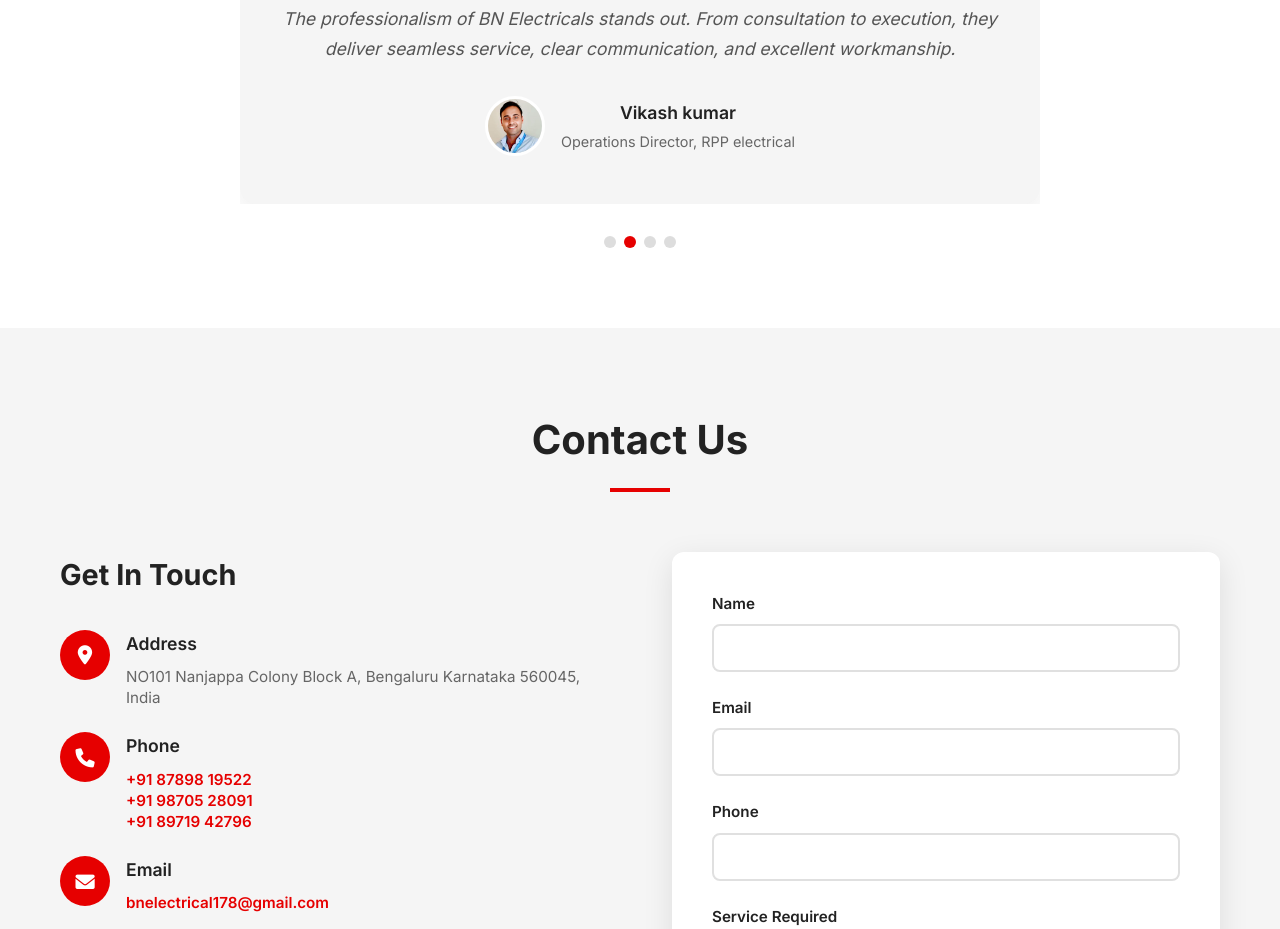
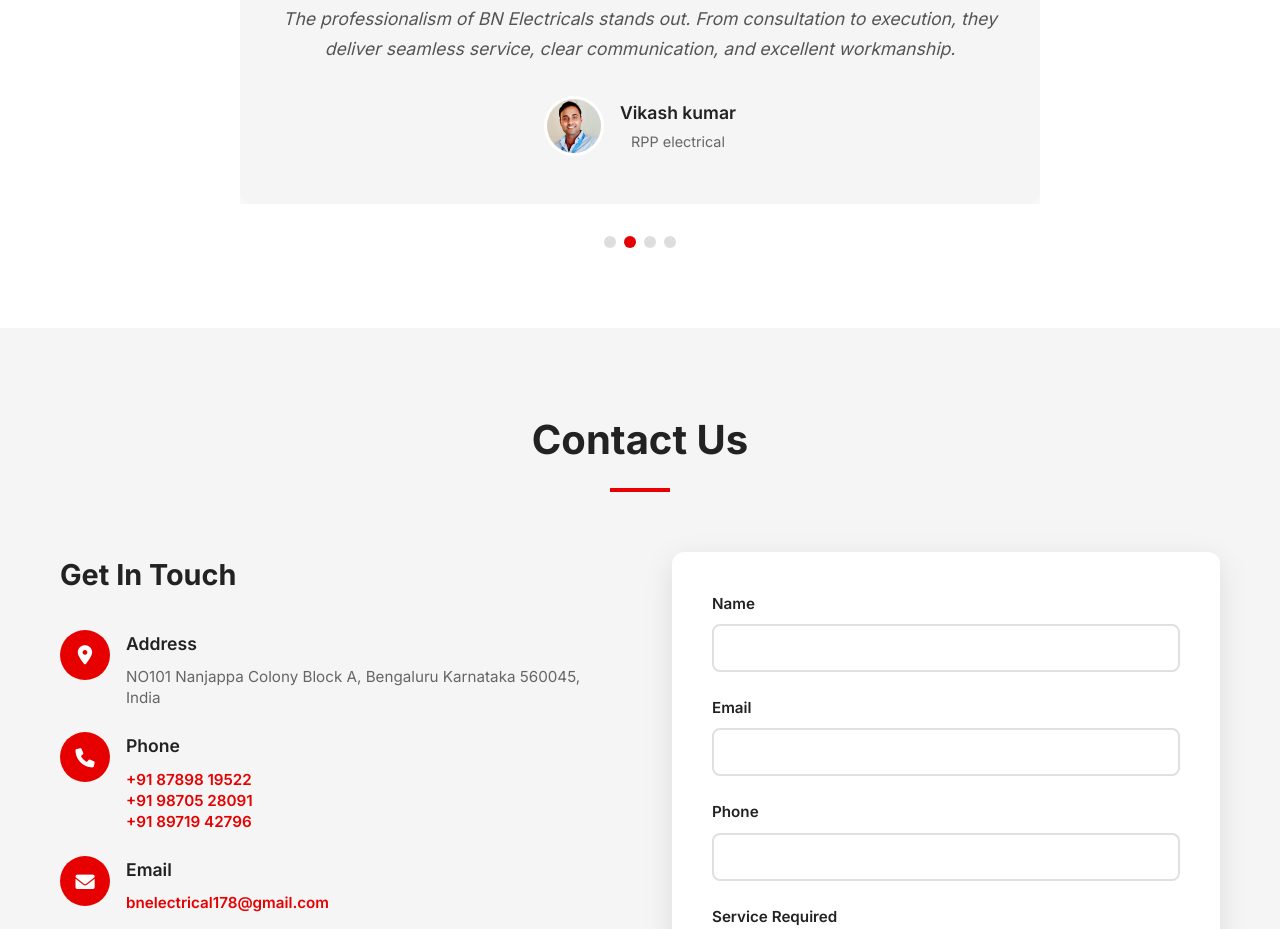
Before and after one commit to mrsaffu/BN_ELECTRICALS_WEB, a React (Vite) app: page / in a window 1280 px wide. Shown: the part 7640-8569 px from the top of the page. Built offline with nearby package versions, Linux system fonts and the light colour scheme; no server answers.

Commit message:
update contact and testimonial

```diff
--- a/index.html
+++ b/index.html
@@ -4,8 +4,9 @@
     <meta charset="UTF-8" />
     <meta name="viewport" content="width=device-width, initial-scale=1.0, maximum-scale=1" />
     <title>BN Electricals - Electrical Contractors & Engineers | Professional Electrical Services</title>
-    <meta name="description" content="BN Electricals - Professional electrical contractors and engineers with 30+ years experience. Residential, commercial, and industrial electrical solutions. Licensed and trusted expertise." />
+    <meta name="description" content="BN Electricals - Professional electrical contractors and engineers with 3+ years experience. Residential, commercial, and industrial electrical solutions. Licensed and trusted expertise." />
     <meta name="keywords" content="electrical contractors, electrical engineers, residential electrical, commercial electrical, industrial electrical, electrical maintenance, Perth electricians, electrical services" />
+
 
     <!-- Open Graph tags -->
     <meta property="og:title" content="BN Electricals - Electrical Contractors & Engineers" />
--- a/src/components/Hero.jsx
+++ b/src/components/Hero.jsx
@@ -3,7 +3,7 @@
 const Hero = () => {
   const handleCallNow = () => {
     // Clean phone number format for tel: links
-    const phoneNumber = 'tel:+919870528091'; // Australian format
+    const phoneNumber = 'tel:+918971942796'; // Australian format
     window.location.href = phoneNumber;
   };
 
--- a/src/components/Testimonials.jsx
+++ b/src/components/Testimonials.jsx
@@ -1,10 +1,10 @@
 import { useState, useEffect } from "react";
 import "../styles/testimonials.css";
 
-import testi1 from "../assets/Testimonial/testi1.jpg"
-import testi2 from "../assets/Testimonial/testi2.jpg"
-import testi3 from "../assets/Testimonial/testi3.jpg"
-import testi4 from "../assets/Testimonial/testi4.jpg"
+import testi1 from "../assets/Testimonial/testi1.jpg";
+import testi2 from "../assets/Testimonial/testi2.jpg";
+import testi3 from "../assets/Testimonial/testi3.jpg";
+import testi4 from "../assets/Testimonial/testi4.jpg";
 
 const Testimonials = () => {
   const [currentSlide, setCurrentSlide] = useState(0);
@@ -13,36 +13,32 @@
     {
       id: 1,
       name: "Mohammad shahnawaz",
-      role: "Property Manager, Teleindia",
-      image:
-        testi1,
+      role: " TeleIndia",
+      image: testi1,
       testimonial:
         "BN Electricals combines expertise with reliability. Their team ensures every project is completed with precision, and their attention to safety and detail is truly commendable.",
     },
     {
       id: 2,
       name: "Vikash kumar",
-      role: "Operations Director, RPP electrical",
-      image:
-        testi2,
+      role: " RPP electrical",
+      image: testi2,
       testimonial:
         "The professionalism of BN Electricals stands out. From consultation to execution, they deliver seamless service, clear communication, and excellent workmanship.",
     },
     {
       id: 3,
       name: "Mohd nayab",
-      role: "Facility Manager, Residential Complex",
-      image:
-        testi3,
+      role: " RPP Electrical",
+      image: testi3,
       testimonial:
         "Whenever we needed quick solutions, BN Electricals was always there. Their transparent pricing and dependable support make them a trusted partner for all our electrical needs.",
     },
-      {
+    {
       id: 4,
       name: "Mohammad nematullah",
-      role: "Facility Manager, Azam Electrical",
-      image:
-        testi4,
+      role: " Azam Electrical",
+      image: testi4,
       testimonial:
         "BN Electricals consistently delivers reliable and professional service. Their team responds quickly to emergencies, and their transparent pricing makes them a trusted choice for all our electrical needs.",
     },
```
